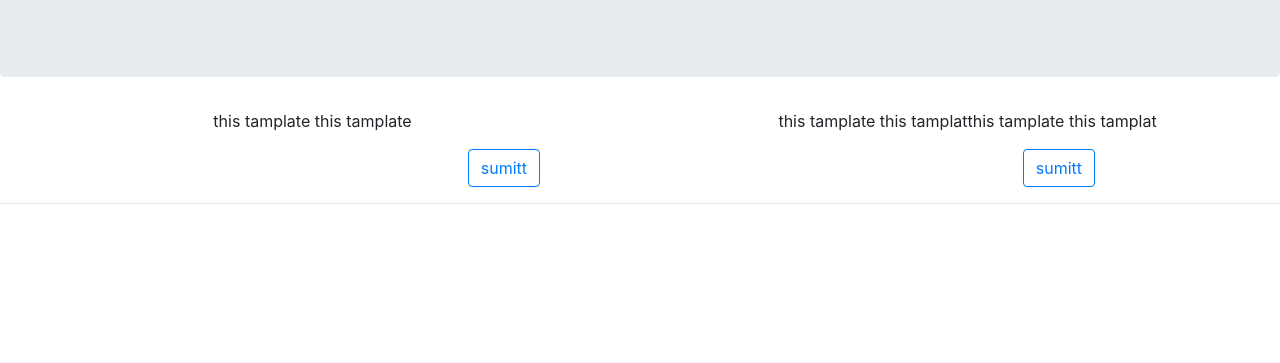
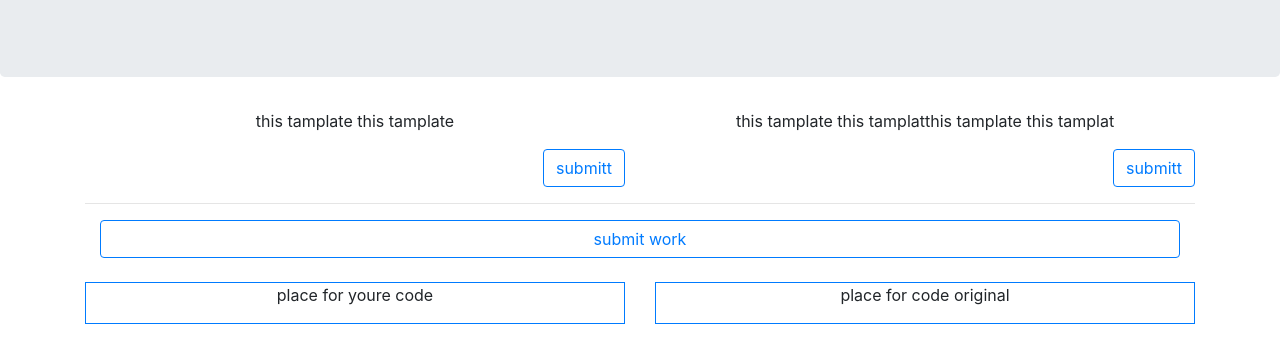
Before and after one commit to l82as/hackaton, a plain HTML site: page index.html in a window 1280 px wide. Shown: the part 147-510 px from the top of the page. Drawn offline with nearby package versions, Linux system fonts and the light colour scheme.

Commit message:
vue js dounload maket

```diff
--- a/index.html
+++ b/index.html
@@ -4,6 +4,7 @@
     <meta charset="UTF-8">
     <link rel="stylesheet" href="css/bootstrap.css">
     <script src="js/bootstrap.js"></script>
+    <script src="https://cdn.jsdelivr.net/npm/vue/dist/vue.js"></script>
     <title>smartDiff</title>
 </head>
 <body>
@@ -11,27 +12,80 @@
     <h1>smartDiff</h1>
     <p>insert your code</p>
 </div>
-<div class="text-center align-content-center">
-    <div class="row">
-        <div class="col-6">
-            <p>this tamplate this tamplate</p>
+<div id="app" class="container text-center align-content-center">
+
+        <div class="row">
+            <div class="col-6 text-center">
+                <p>this tamplate this tamplate</p>
+            </div>
+            <div class="col-6 text-center">
+                <p>this tamplate this tamplatthis tamplate this tamplat</p>
+            </div>
+
 
         </div>
-        <div class="col-6">
-            <p>this tamplate this tamplatthis tamplate this tamplat</p>
+
+
+        <div class="row">
+
+            <div class="col-6 text-center">
+                <button type="button" class="btn btn-outline-primary float-right" >submitt</button>
+            </div>
+            <div class="col-6 text-center">
+                <button type="button" class="btn btn-outline-primary float-right">submitt</button>
+            </div>
 
         </div>
-    </div>
-    <div class="container row">
-        <div class="align-content-center col-6 text-right ">
-            <button type="button" class="btn btn-outline-primary">sumitt</button>
+        <hr>
+            <div class="col-12">
+                <button @click="hide_progres" type="button" class="btn btn-block btn-outline-primary ">submit work</button>
+            </div>
+<!-- загрузка прогресс бар старт  -->
+            <div v-if="prog_bar" class="position-absolute bg-dark" style="bottom:0%; right: 0%; left: 0%; top: 0%; height: 100%" >
+
+                    <div class="border border-primary position-absolute  bg-white" style="border-radius: 10px; bottom:50%; right: 20%; left: 20%">
+                        <div class="progress mt-5 mb-5 ml-4 mr-4 ">
+                            <div class="progress-bar progress-bar-striped progress-bar-animated" style="width:100%"></div>
+                        </div>
+
+                    </div>
+
+            </div>
+        <!-- загрузка прогресс бар конец  -->
+
+        <div class="row mt-4">
+            <div class="col-6">
+                <div class=" border border-primary">
+                    <p>place for youre code</p>
+                </div>
+            </div>
+            <div class="container col-6">
+                <div class=" border border-primary">
+                    <p>place for code original</p>
+                </div>
+            </div>
         </div>
-        <div class="align-content-center col-6 text-right ">
-            <button type="button" class="btn btn-outline-primary">sumitt</button>
-        </div>
-    </div>
-    <hr>
 
 </div>
 </body>
+<script>
+    var app = new Vue({
+        el: '#app',
+        data: {
+            message: 'Hello Vue!',
+            prog_bar:false
+        },
+        methods:{
+            visible_progres(){
+                this.prog_bar= !(this.prog_bar);
+
+            },
+            hide_progres(){
+                this.prog_bar= !(this.prog_bar);
+                setTimeout(this.visible_progres, 5000);
+            }
+
+        }
+    })
+</script>
 </html>
```
